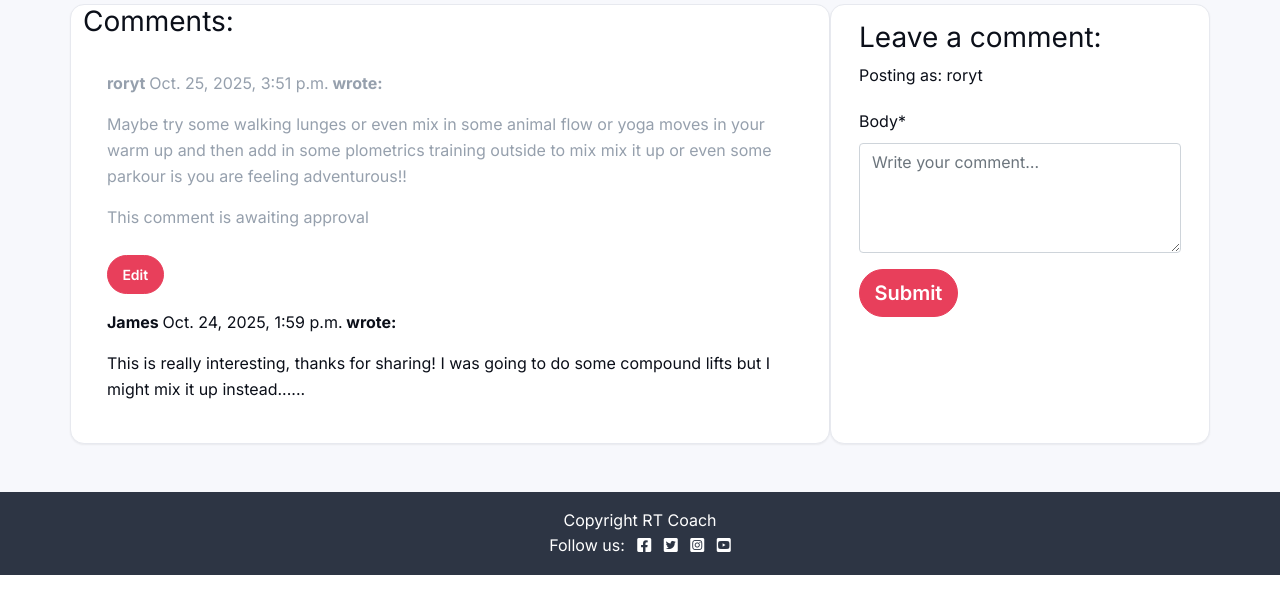
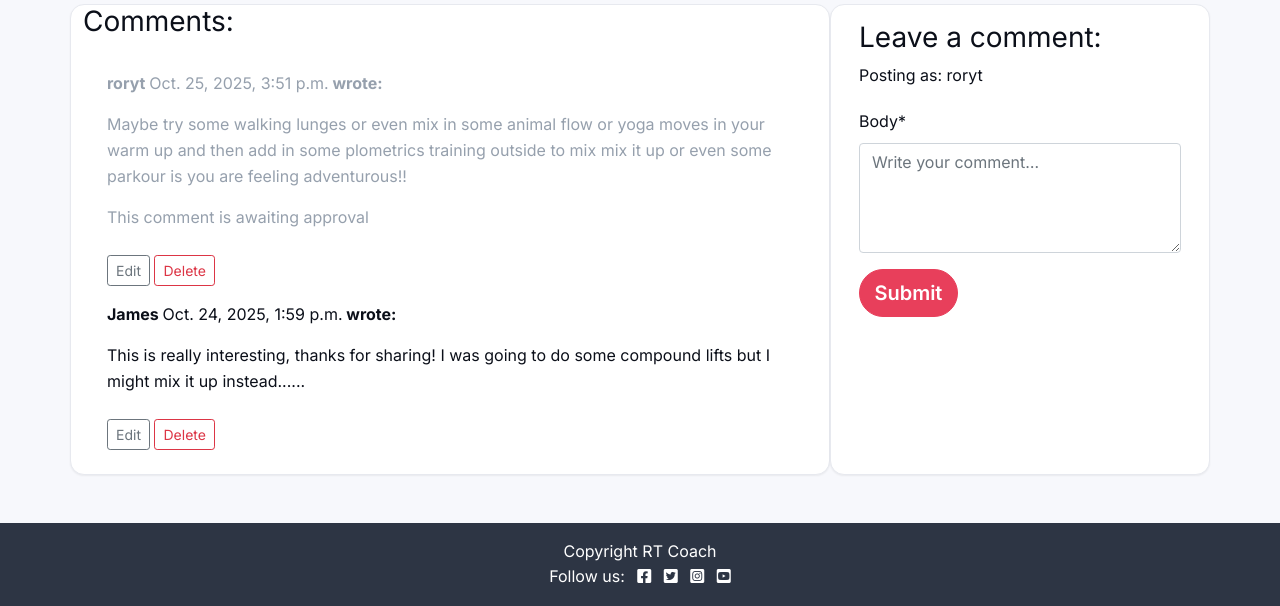
Before and after one commit to rory-codes/rt-coach, a Django app: a page that uses blog/templates/blog/post_detail.html in a window 1280 px wide. Shown: the part 3375-3981 px from the top of the page. Before the commit the page ends 3950 px from the top, so only its background shows below. Run offline with Django 4.2, Linux system fonts and the light colour scheme; a user stored in the database is signed in; data comes from the database, SQL or seed files in the repository; both versions use the stored data as it was after the commit; some libraries are stand-ins or nearby versions.

Commit message:
Add comment editing and deletion functionality with corresponding views and templates

```diff
--- a/blog/templates/blog/post_detail.html
+++ b/blog/templates/blog/post_detail.html
@@ -26,6 +26,7 @@
     </div>
   </div>
 
+  <!-- Comment count -->
   <div class="row">
     <div class="col-12">
       <strong class="text-secondary">
@@ -36,6 +37,7 @@
   </div>
 
   <div class="row">
+    <!-- Comments -->
     <div class="col-md-8 card mb-4 mt-3">
       <h3 id="comments">Comments:</h3>
       <div class="card-body">
@@ -54,21 +56,28 @@
       <p class="approval">This comment is awaiting approval</p>
     {% endif %}
 
-            {% if user.is_authenticated and comment.author == user %}
-              <button type="button"
-                      class="btn btn-sm btn-outline-secondary mt-2 btn-edit"
-                      data-comment-id="{{ comment.id }}"
-                      data-edit-url="{% url 'blog:comment_edit' slug=post.slug comment_id=comment.id %}">
+    {% if user.is_authenticated and comment.author == user or user.is_staff %}
+      <a class="btn btn-sm btn-outline-secondary mt-2"
+         href="{% url 'blog:comment_edit' slug=post.slug comment_id=comment.id %}">
         Edit
-              </button>
+      </a>
+      <form method="post"
+            action="{% url 'blog:comment_delete' slug=post.slug comment_id=comment.id %}"
+            class="d-inline"
+            onsubmit="return confirm('Delete this comment?');">
+        {% csrf_token %}
+        <button type="submit" class="btn btn-sm btn-outline-danger mt-2">Delete</button>
+      </form>
     {% endif %}
   </div>
 {% empty %}
   <p class="text-muted mb-0">No comments yet.</p>
 {% endfor %}
+
       </div>
     </div>
 
+    <!-- New comment -->
     <div class="col-md-4 card mb-4 mt-3">
       <div class="card-body">
         {% if user.is_authenticated %}
@@ -88,7 +97,7 @@
 </div>
 {% endblock %}
 
-
 {% block extra_js %}
+  {# Keep this only if the file exists at blog/static/blog/js/comments.js #}
   <script src="{% static 'blog/js/comments.js' %}" defer></script>
 {% endblock %}
--- a/blog/urls.py
+++ b/blog/urls.py
@@ -5,6 +5,7 @@ app_name = "blog"
 
 urlpatterns = [
     path("", views.PostList.as_view(), name="home"),
+    path("<slug:slug>/comment/<int:comment_id>/edit/", views.comment_edit, name="comment_edit"),
+    path("<slug:slug>/comment/<int:comment_id>/delete/", views.comment_delete, name="comment_delete"),
     path("<slug:slug>/", views.post_detail, name="post_detail"),
-    path("<slug:slug>/comment/<int:comment_id>/edit/", views.comment_edit, name="comment_edit"),
 ]
--- a/blog/views.py
+++ b/blog/views.py
@@ -3,8 +3,9 @@ from django.shortcuts import render, get_object_or_404, redirect
 from django.views.generic import ListView
 from django.contrib import messages
 from django.contrib.auth.decorators import login_required
+from django.views.decorators.http import require_POST   # ← add this
 from django.urls import reverse
-from .models import Post, Comment
+from .models import Post, Comment                       # ← remove ", delete"
 from .forms import CommentForm
 
 
@@ -30,7 +31,7 @@ def post_detail(request, slug):
             comment = form.save(commit=False)
             comment.author = request.user
             comment.post = post
-            # comment.approved = False  # if moderation required
+            # comment.approved = False  # enable if you want moderation on new comments
             comment.save()
             messages.success(request, "Comment submitted and awaiting approval")
             return redirect(request.path + "#comments")
@@ -51,14 +52,10 @@ def post_detail(request, slug):
 
 @login_required
 def comment_edit(request, slug, comment_id):
-    """
-    Show an edit form on GET; update on POST.
-    Only the original author may edit.
-    """
     post = get_object_or_404(Post, slug=slug, status=1)
     comment = get_object_or_404(Comment, pk=comment_id, post=post)
 
-    if comment.author != request.user:
+    if comment.author != request.user and not request.user.is_staff:
         messages.error(request, "You can only edit your own comments.")
         return redirect("blog:post_detail", slug=slug)
 
@@ -67,17 +64,27 @@ def comment_edit(request, slug, comment_id):
         if form.is_valid():
             edited = form.save(commit=False)
             edited.post = post
-            edited.approved = False  # re-moderate if you want
+            edited.approved = False   # re-moderate after edits (optional)
             edited.save()
             messages.success(request, "Comment updated!")
             return redirect("blog:post_detail", slug=slug)
-        else:
-            messages.error(request, "Error updating comment.")
+        messages.error(request, "Error updating comment.")
     else:
         form = CommentForm(instance=comment)
 
-    return render(
-        request,
-        "blog/comment_edit.html",
-        {"post": post, "form": form, "comment": comment},
-    )
+    return render(request, "blog/comment_edit.html", {"post": post, "form": form, "comment": comment})
+
+
+@require_POST
+@login_required
+def comment_delete(request, slug, comment_id):
+    post = get_object_or_404(Post.objects.filter(status=1), slug=slug)
+    comment = get_object_or_404(Comment, pk=comment_id, post=post)
+
+    if request.user == comment.author or request.user.is_staff:
+        comment.delete()
+        messages.success(request, "Comment deleted.")
+    else:
+        messages.error(request, "You do not have permission to delete this comment.")
+
+    return redirect(reverse("blog:post_detail", args=[slug]) + "#comments")
```
Also changed, not shown: blog/templates/blog/comment_edit.html (added, +28 -0 lines), db.sqlite3. Lines whose indentation alone changed are shown as unchanged.
